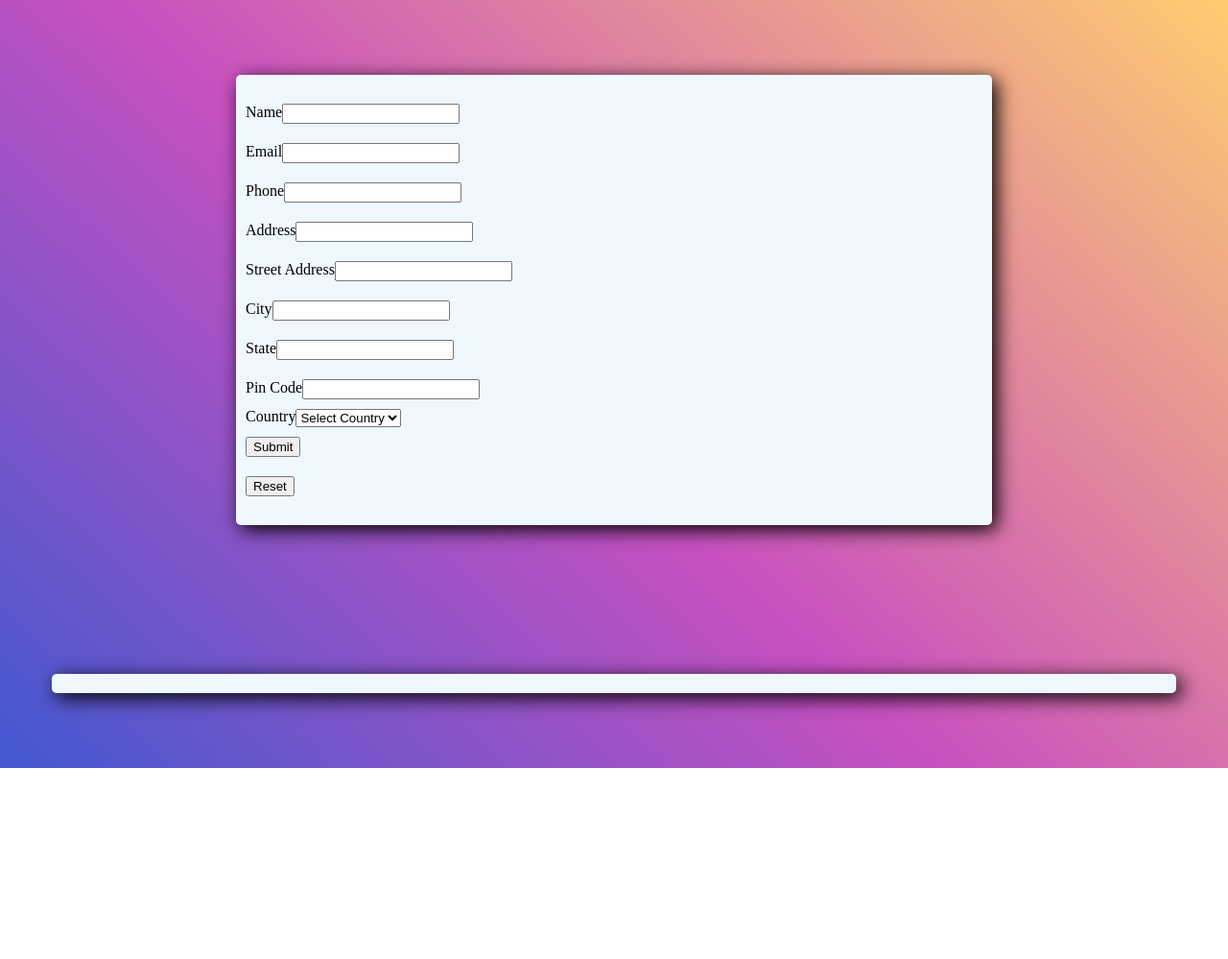
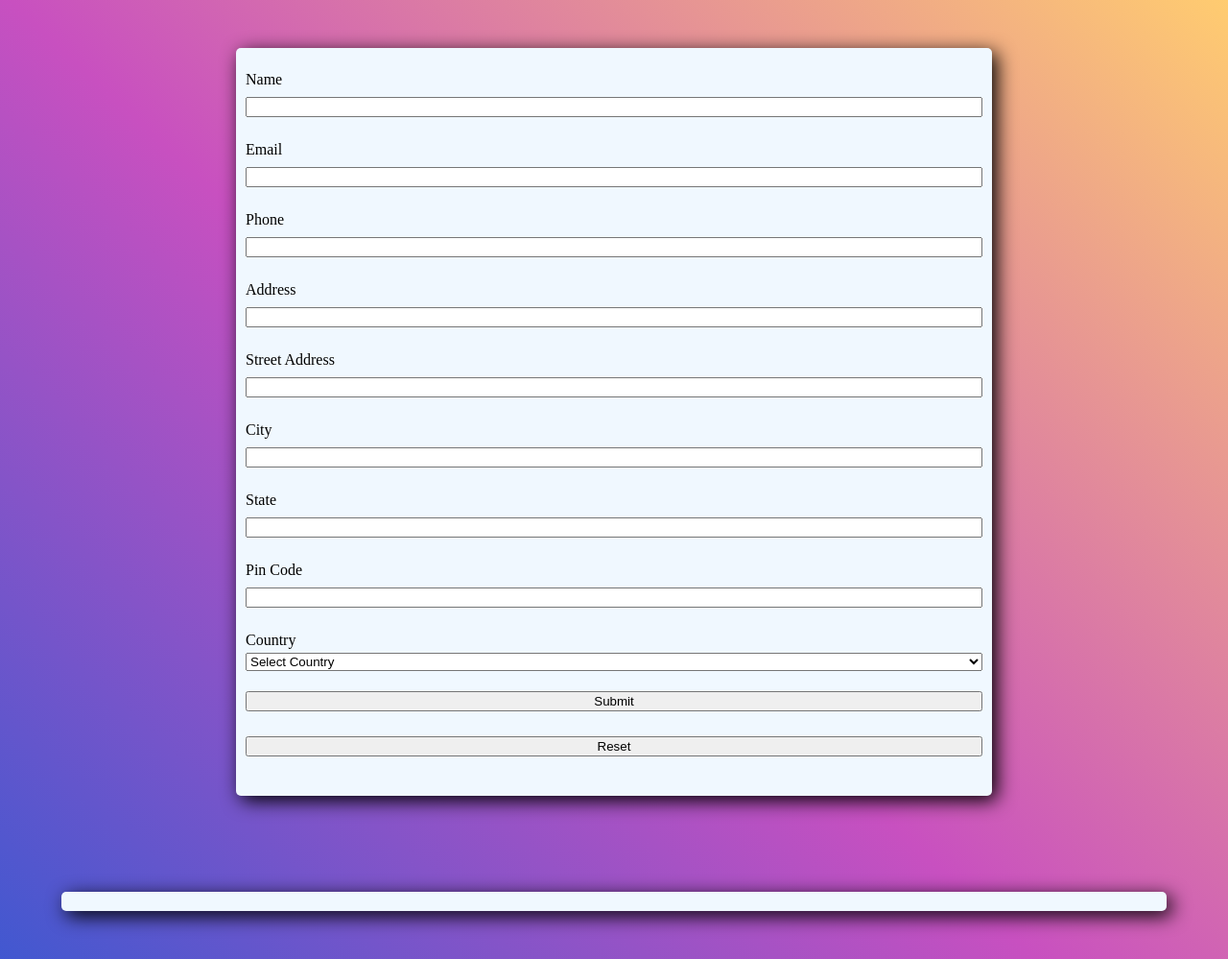
Before and after one commit to IBHAGYESH/form.js, a website built with webpack: page Index.html in a window 1280 px wide. Shown: the whole page at 96% size. Before the commit the page ends 800 px from the top, so only its background shows below. Built offline with Linux system fonts and the light colour scheme.

Commit message:
some progress

```diff
--- a/src/lib/form.js
+++ b/src/lib/form.js
@@ -13,8 +13,6 @@ export default class Form {
           if (!oddInputs.includes(type)) {
             this[key] = document.createElement("input")
           }
-
-
           switch (type) {
             case "hidden":
               if (unique) {
--- a/src/main.js
+++ b/src/main.js
@@ -100,7 +100,7 @@ export default function formJs(divId, data) {
 
     const tableDiv = document.createElement("div")
     const table = document.createElement("table")
-    tableDiv.setAttribute("id", "root-table")
+    table.setAttribute("id", "root-table")
     tableDiv.appendChild(table)
 
     mainDiv.appendChild(formDiv)
--- a/src/styles/form.css
+++ b/src/styles/form.css
@@ -1,6 +1,6 @@
 [id*='root-form'], [id*='root-form-*']{
   width: 60%;
-  margin: auto;
+  margin: 50px auto;
   background-color: aliceblue;
   padding: 20px 10px;
   border-radius: 5px;
@@ -8,5 +8,10 @@
 }
 
 label, input {
-    margin: 10px 0;
+    margin: 5px 0;
 }
+
+form {
+  display: flex;
+  flex-direction: column;
+}
--- a/src/styles/main.css
+++ b/src/styles/main.css
@@ -2,13 +2,7 @@
 @import 'table.css';
 
 /* Form JS main styles */
-
-body {
-    height: 100vh;
-}
 .background {
-  /* height: 100%; */
-  height: 100vh;
   background-image: linear-gradient(43deg, #4158d0 0%, #c850c0 46%, #ffcc70 100%);
   display: flex;
   flex-direction: column;
--- a/src/styles/table.css
+++ b/src/styles/table.css
@@ -1,6 +1,6 @@
 [id*='root-table'], [id*='root-table-*']{
   width: 90%;
-  margin: auto;
+  margin: 50px auto;
   background-color: aliceblue;
   padding: 10px 10px;
   border-radius: 5px;
@@ -8,4 +8,11 @@
 }
 td {
     border: 1px solid black;
+    text-align: center;
+    padding: 0 5px;
 }
+
+table {
+  border-collapse: unset;
+  border-spacing: 2px;
+}
```
Also changed, not shown: dist/bundle.js, 1 other file.
